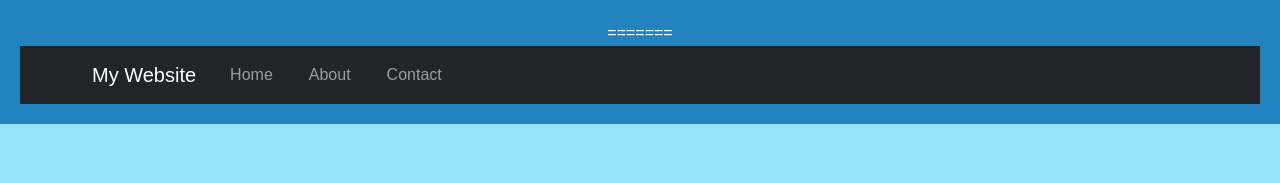
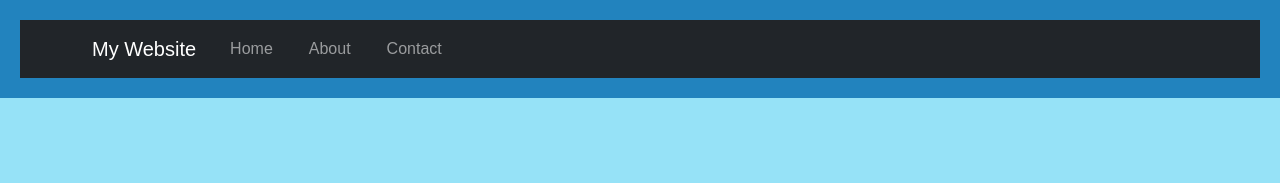
Before and after one commit to tshotlegokesaobaka-sys/Git-hub-pages-, a plain HTML site: page index.html in a window 1280 px wide. Shown: the top 183 px of the page. Drawn offline with nearby package versions, Linux system fonts and the light colour scheme.

Commit message:
Update index.html

```diff
--- a/index.html
+++ b/index.html
@@ -11,11 +11,6 @@
 </head>
 <body>
     <header>
-
-                <nav>
-
-
-=======
 
         <nav>
 
```
